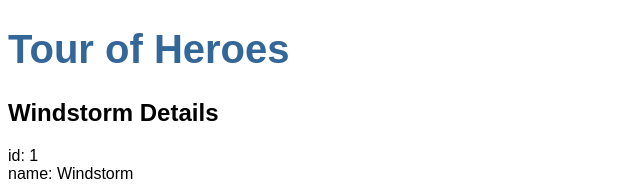
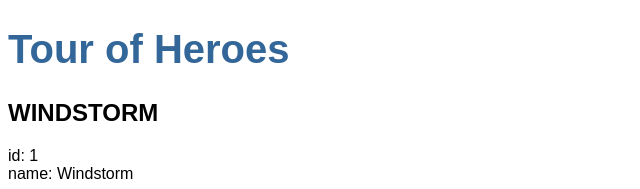
Before and after one commit to SlytherinEC/angular-tour-of-heroes, an Angular app: page / in a window 1280 px wide. Shown: the top 189 px of the page, without its empty margins (0-640 px from the left). Built offline with nearby package versions, Linux system fonts and the light colour scheme.

Commit message:
feat: usar UpperCasePipe para mostrar el nombre del héroe en mayúsculas

```diff
--- a/src/app/heroes/heroes.component.html
+++ b/src/app/heroes/heroes.component.html
@@ -1,4 +1,5 @@
-<h2>{{hero.name}} Details</h2>
+<!-- Usamos el pipe UpperCasePipe para convertir el nombre a mayúsculas -->
+<h2>{{hero.name | uppercase}}</h2>
 <div>
   <span>id: </span>{{hero.id}}
 </div>
--- a/src/app/heroes/heroes.component.ts
+++ b/src/app/heroes/heroes.component.ts
@@ -1,10 +1,11 @@
 import { Component } from '@angular/core';
 import { Hero } from '../hero';
+import { UpperCasePipe } from '@angular/common';
 
 @Component({
   selector: 'app-heroes',
   standalone: true,
-  imports: [],
+  imports: [UpperCasePipe],
   templateUrl: './heroes.component.html',
   styleUrl: './heroes.component.css'
 })
```
